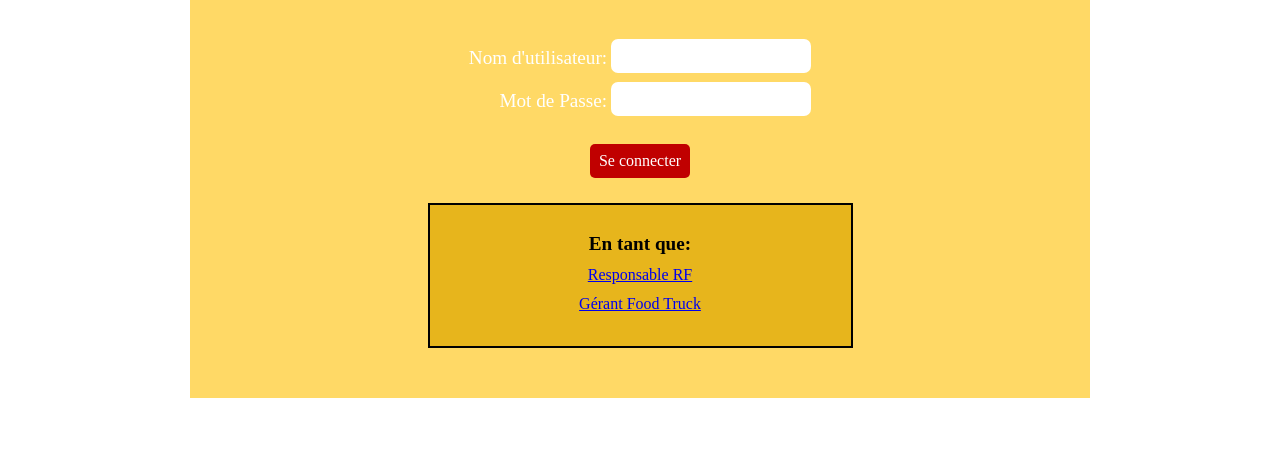
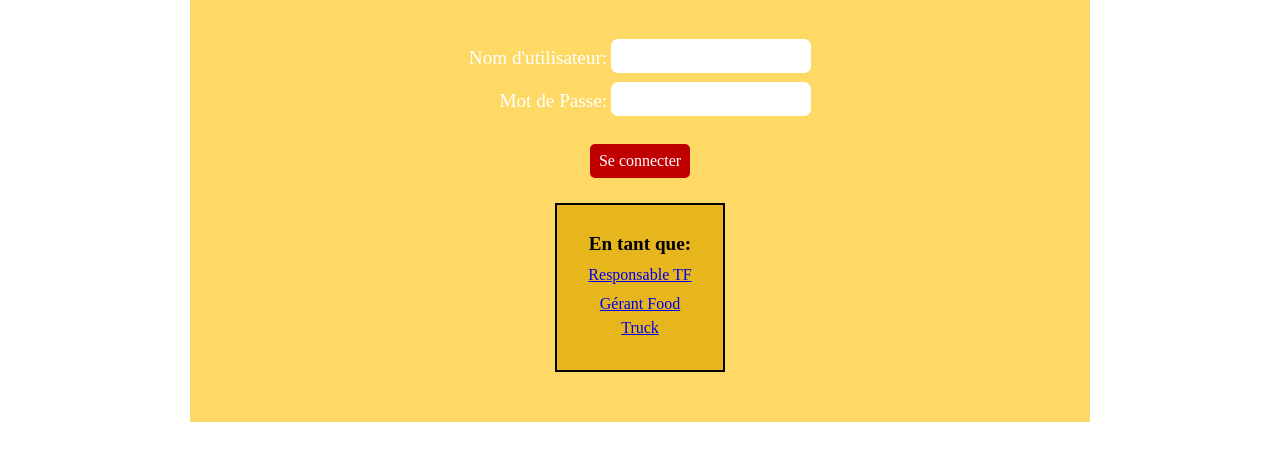
Before and after one commit to olankens/foodtrack, a plain HTML site: page src/pages/login.html in a window 1280 px wide. Shown: the part 236-696 px from the top of the page. Drawn offline with Linux system fonts and the light colour scheme; files that its build step writes are made by us from their sources.

Commit message:
V2 login.html

```diff
--- a/src/pages/login.html
+++ b/src/pages/login.html
@@ -56,7 +56,7 @@
 
       .admin {
         background-color: #e7b51c;
-        width: 50%;
+        width: 20%;
         margin: 25px auto;
         padding: 25px;
         border: 2px solid black;
@@ -118,7 +118,7 @@
       </div>
       <div class="admin">
         <h3>En tant que:</h3>
-        <a href="admin.html">Responsable RF</a>
+        <a href="admin.html">Responsable TF</a>
         <a href="truck.html">Gérant Food Truck</a>
       </div>
     </div>
```
